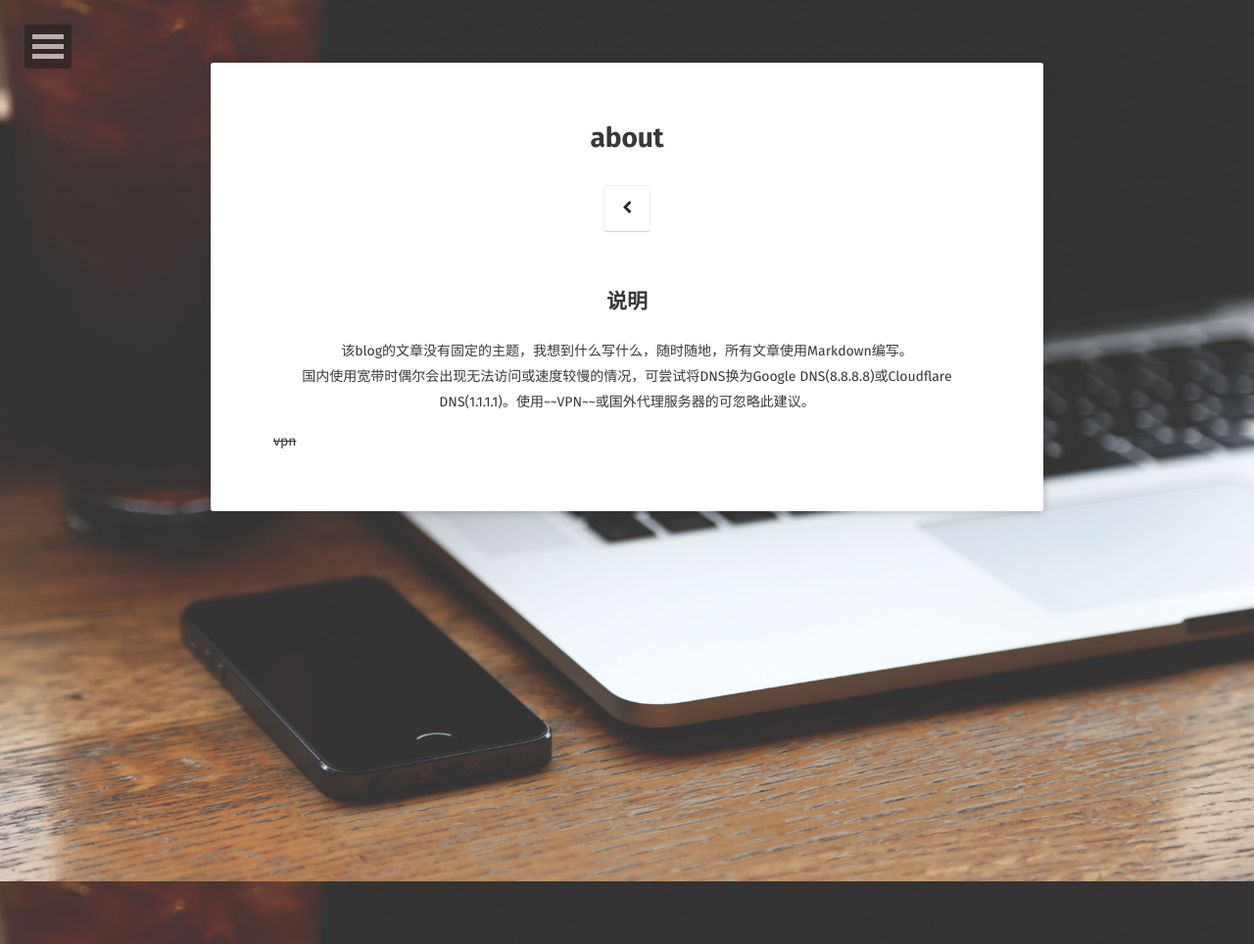
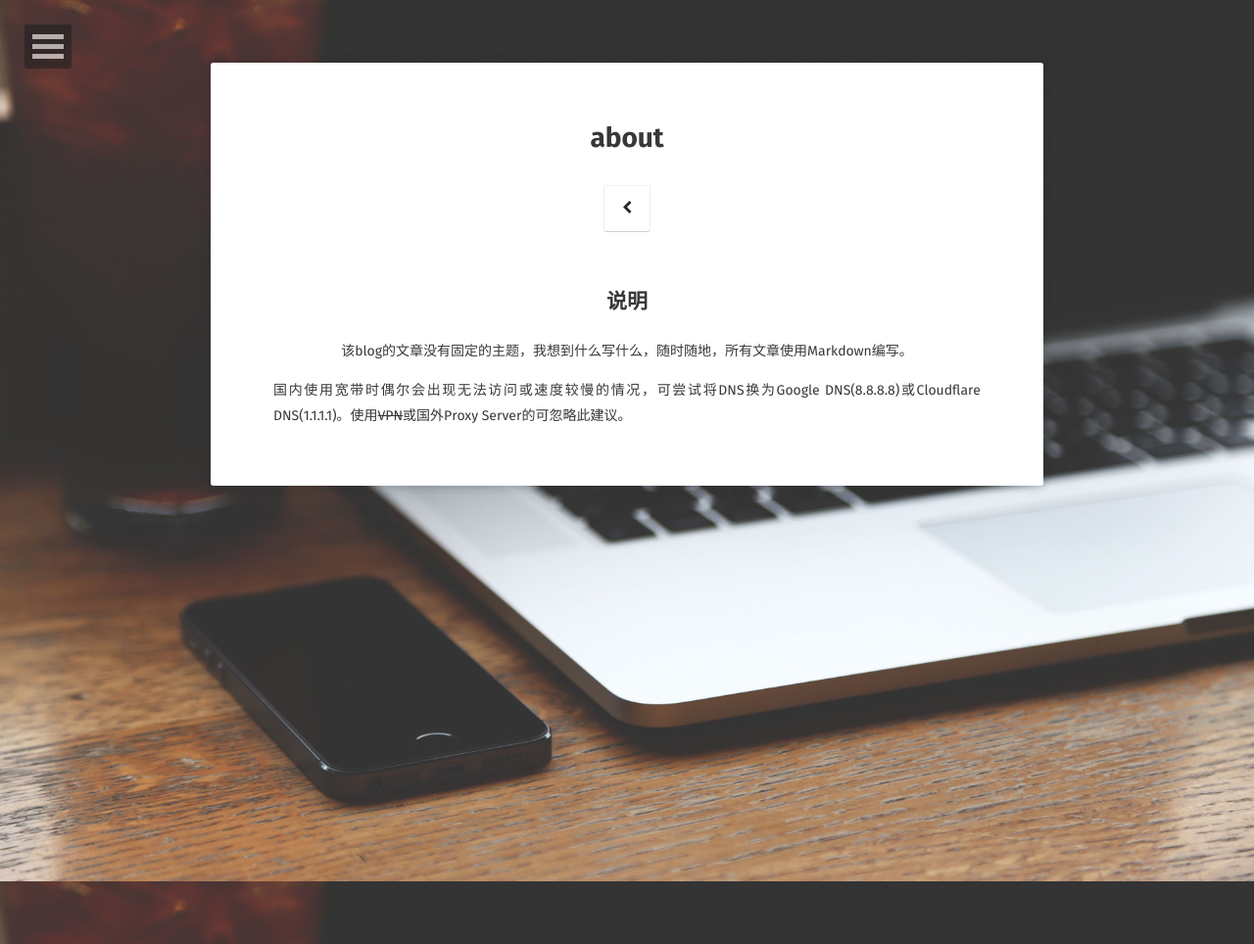
Before and after one commit to aiologybay/aiologybay.github.io, a Jekyll site: the page built from about/index.md, in a window 1280 px wide. Shown: the whole page at 98% size. Built offline with Jekyll 4.4.1, drawn with Linux system fonts in a browser that asks for light colours; some web fonts are replaced.

Commit message:
initial commit

```diff
--- a/about/index.md
+++ b/about/index.md
@@ -8,5 +8,4 @@ comments: false
 
 ## <center>说明</center>
 <center>该blog的文章没有固定的主题，我想到什么写什么，随时随地，所有文章使用Markdown编写。</center>
-<center>国内使用宽带时偶尔会出现无法访问或速度较慢的情况，可尝试将DNS换为Google DNS(8.8.8.8)或Cloudflare DNS(1.1.1.1)。使用~~VPN~~或国外代理服务器的可忽略此建议。</center>
-~~vpn~~
+国内使用宽带时偶尔会出现无法访问或速度较慢的情况，可尝试将DNS换为Google DNS(8.8.8.8)或Cloudflare DNS(1.1.1.1)。使用~~VPN~~或国外Proxy Server的可忽略此建议。
```
